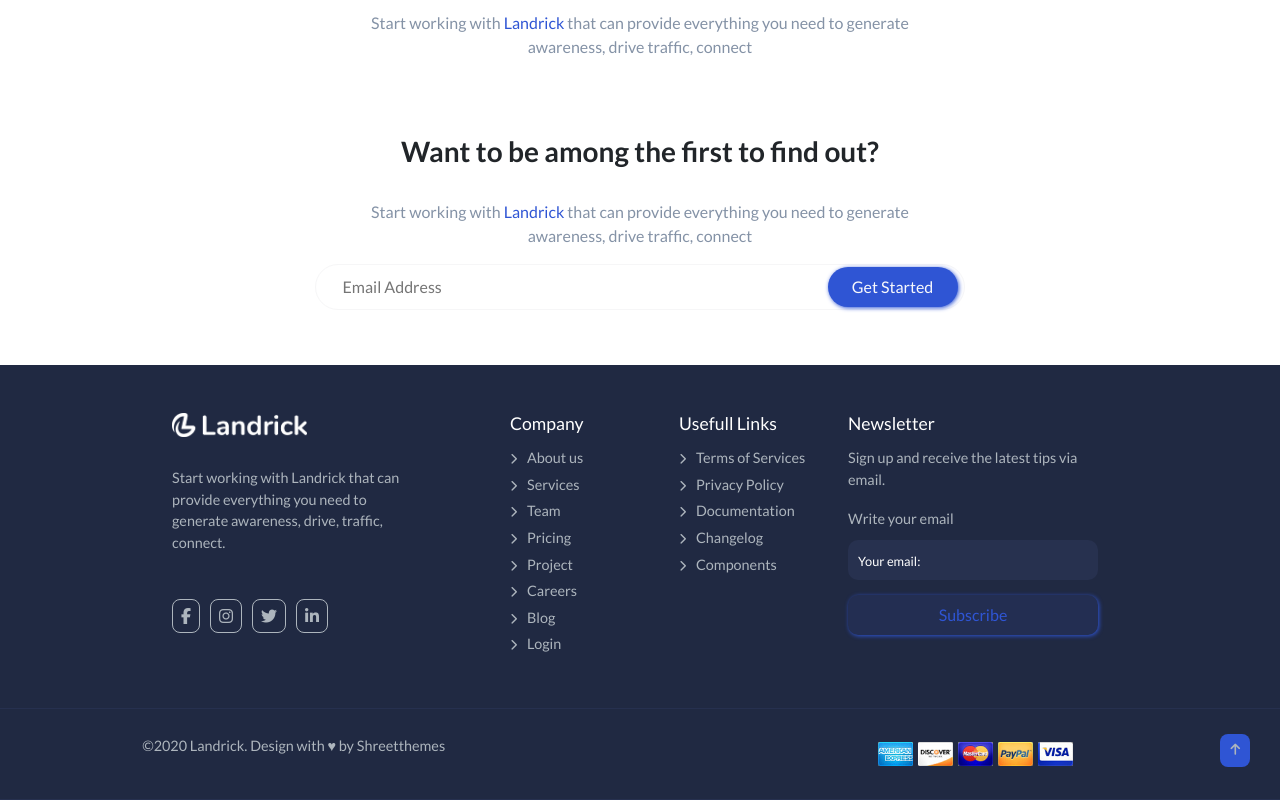
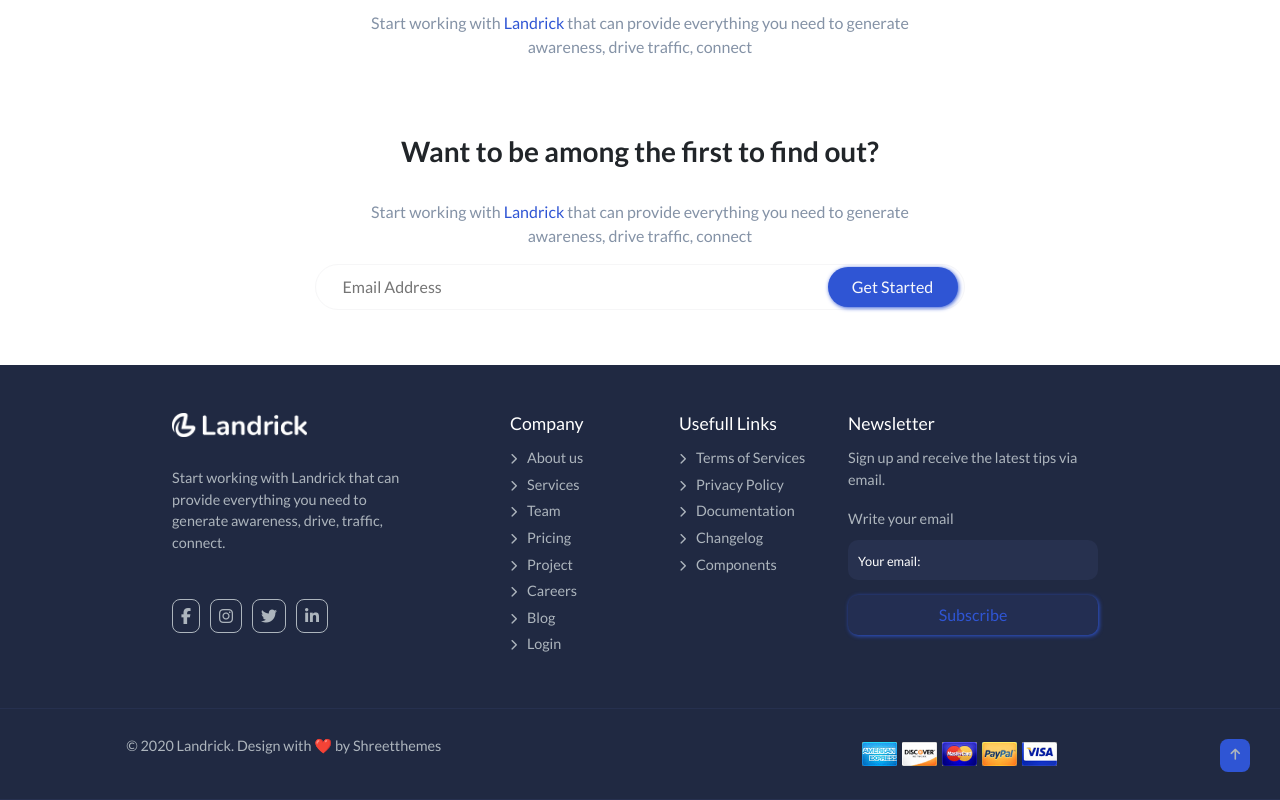
Before and after one commit to LucaFabbozzo/proj-html-vuejs, a Vue app: page / in a window 1280 px wide. Shown: the part 2454-3254 px from the top of the page. Built offline with nearby package versions, Linux system fonts and the light colour scheme.

Commit message:
corrections into footer

```diff
--- a/src/components/BottomFooter.vue
+++ b/src/components/BottomFooter.vue
@@ -5,9 +5,13 @@
   </script>
 <template>
         <footer>
-          <i class="fa-solid fa-arrow-up"></i>
+          <ul>
+            <li>
+              <a href=""><i class="fa-solid fa-arrow-up"></i></a>
+            </li>
+          </ul>
           <div class="container w-75 bottom d-flex justify-content-between align-items-center">
-            <p>&copy;2020 Landrick. Design with &hearts; by Shreetthemes</p>
+            <p>&copy; 2020 Landrick. Design with ❤️ by Shreetthemes</p>
             <div class="credit d-flex">
               <img src="../assets/img/american-ex.png" alt="mastercard">
               <img src="../assets/img/discover.png" alt="mastercard">
@@ -27,19 +31,24 @@
      color: #ffffff;
      height: 100%;
      p {
+      min-width: 600px;
       font-size: 0.9rem;
       color: #adb5bd;
      }
-     i {
+     ul {
       float: right;
-      position: relative;
-      top: 25px;
+      margin-top: 30px;
       margin-right: 30px;
+      li {
+        list-style: none;
+       i {
       color: #adb5bd;
       background-color: #2f55d4;
       padding: 10px;
       border-radius: 8px;
       font-size: 0.8rem;
+      }
+      }
      }
    .bottom {
     height: 90px;
```
